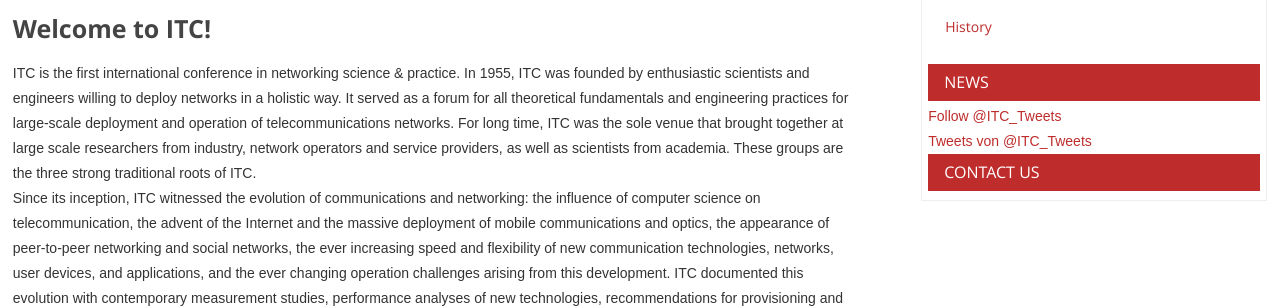
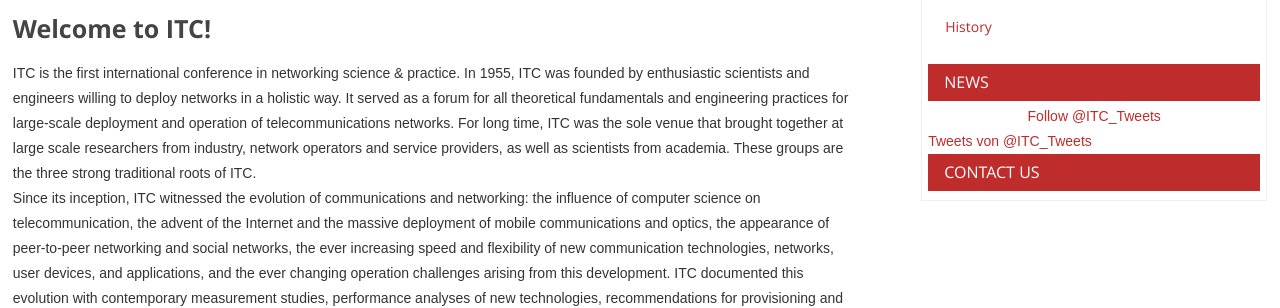
Before and after one commit to lsinfo3/itc-conference, a Jekyll site: the page built from index.md, in a window 1280 px wide. Shown: the part 789-1097 px from the top of the page. Built offline with Jekyll 4.4.1, drawn with Linux system fonts in a browser that asks for light colours; comment, search, counter and statistics services are not loaded.

Commit message:
Centered twitter button

```diff
--- a/_layouts/default.html
+++ b/_layouts/default.html
@@ -124,8 +124,12 @@
                 {%- endcomment -%}
 
                 <a class="right_links" href="{{ site.baseurl }}">News</a>
+                <div style="margin:auto; text-align: center;">
                 <a href="https://twitter.com/ITC_Tweets?ref_src=twsrc%5Etfw" class="twitter-follow-button"
-                    data-show-count="false">Follow @ITC_Tweets</a>
+                    data-show-count="false" style = "align:center">
+                    Follow @ITC_Tweets
+                </a>
+                </div>
                 <script async src="https://platform.twitter.com/widgets.js" charset="utf-8"></script>
                 <div class=" typo3-neos-nodetypes-html">
                     <a class="twitter-timeline"  href="https://twitter.com/ITC_Tweets" data-widget-id="564733179064778752">Tweets von @ITC_Tweets </a>
```
